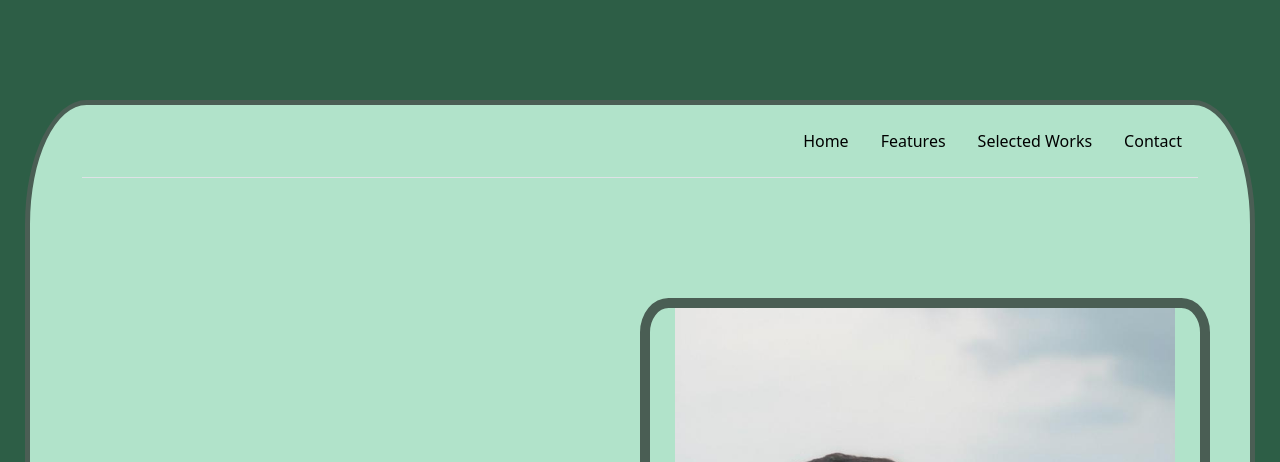
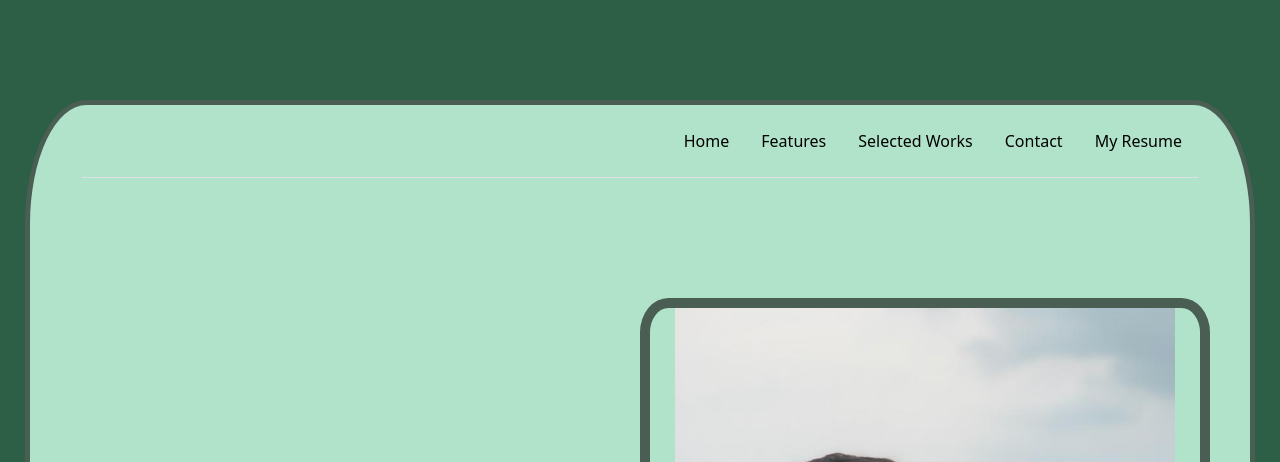
Before and after one commit to suraijmuhammed/personal-website02, a plain HTML site: page index.html in a window 1280 px wide. Shown: the top 462 px of the page. Drawn offline with nearby package versions, Linux system fonts and the light colour scheme.

Commit message:
Add files via upload

```diff
--- a/index.html
+++ b/index.html
@@ -20,6 +20,8 @@
             <li class="nav-item"><a href="#features" class="nav-link">Features</a></li>
             <li class="nav-item"><a href="#selected-works" class="nav-link">Selected Works</a></li>
             <li class="nav-item"><a href="#contact" class="nav-link">Contact</a></li>
+            <li class="nav-item"><a href="./Muhammed SuraijPc.pdf" class="nav-link">My Resume</a></li>
+
 
 
           </ul>
```
Also changed, not shown: 1 other file.
